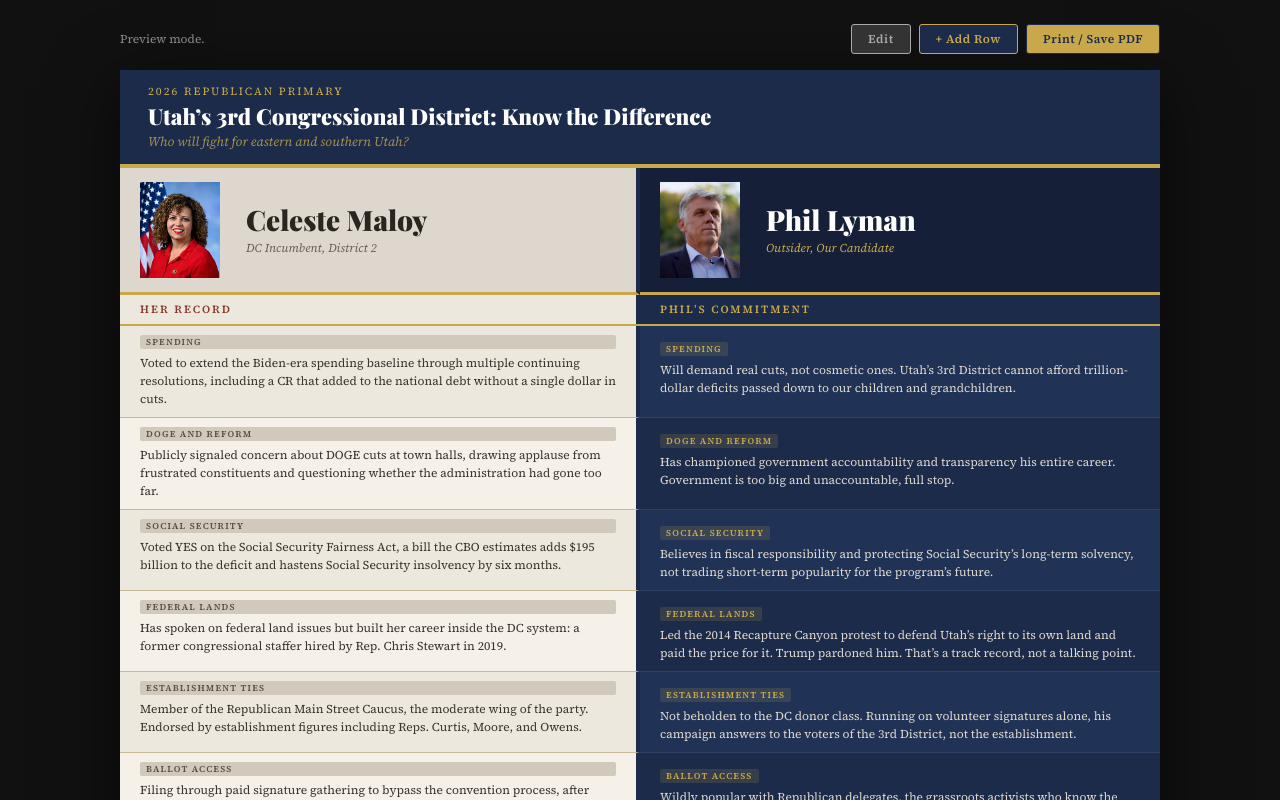
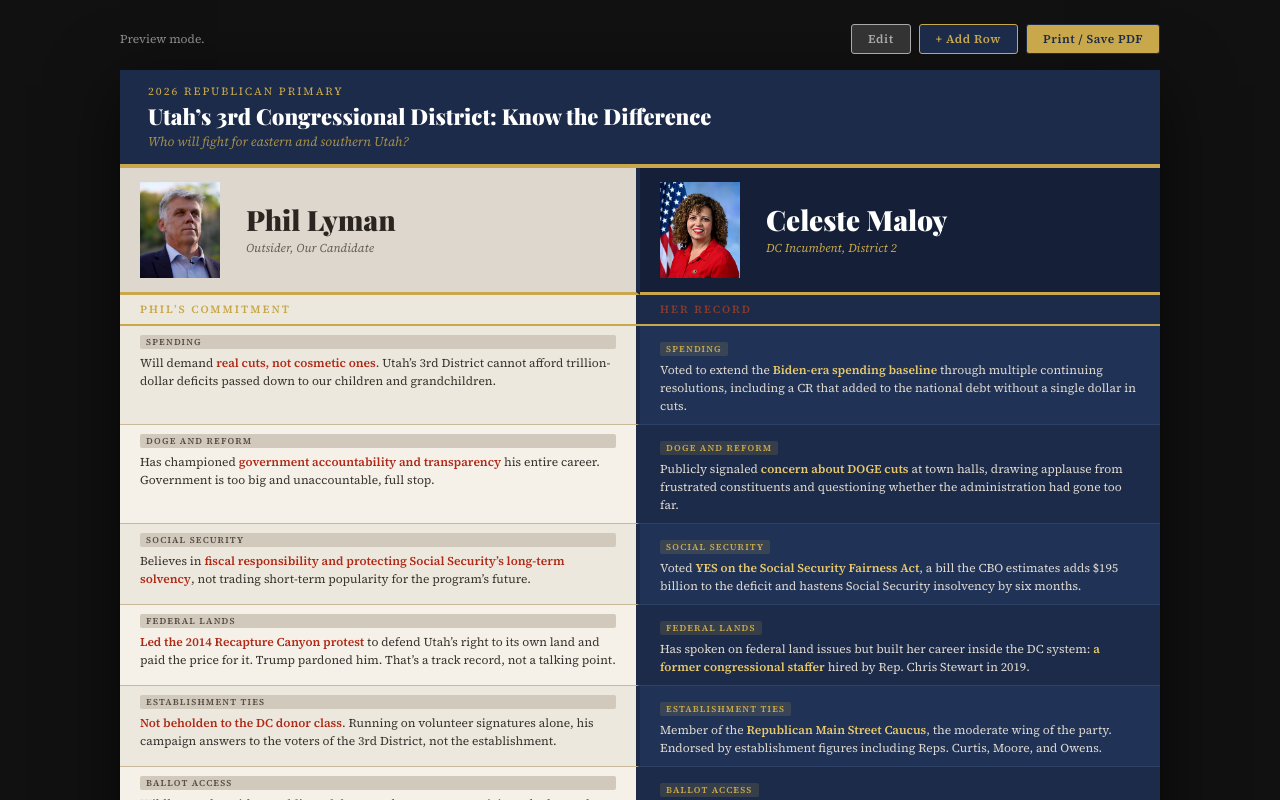
Before and after one commit to alexthompson50-lang/sidebyside, a React (Create React App) app: page / in a window 1280 px wide. Both pictures are taken after a click on the button "Preview". Shown: the top 800 px of the page. Built offline with nearby package versions, Linux system fonts and the light colour scheme.

Commit message:
Update App.js

```diff
--- a/src/App.js
+++ b/src/App.js
@@ -10,52 +10,52 @@
     tagline: "Who will fight for eastern and southern Utah?",
   },
   left: {
+    name: "Phil Lyman",
+    role: "Outsider, Our Candidate",
+    colHeader: "Phil\u2019s Commitment",
+    photo: PHIL_DEFAULT,
+  },
+  right: {
     name: "Celeste Maloy",
     role: "DC Incumbent, District 2",
     colHeader: "Her Record",
     photo: MALOY_DEFAULT,
   },
-  right: {
-    name: "Phil Lyman",
-    role: "Outsider, Our Candidate",
-    colHeader: "Phil\u2019s Commitment",
-    photo: PHIL_DEFAULT,
-  },
   rows: [
         {
       topic: "Spending",
-      left: { text: "Voted to extend the Biden-era spending baseline through multiple continuing resolutions, including a CR that added to the national debt without a single dollar in cuts.", bold: "Biden-era spending baseline" },
-      right: { text: "Will demand real cuts, not cosmetic ones. Utah\u2019s 3rd District cannot afford trillion-dollar deficits passed down to our children and grandchildren.", bold: "real cuts, not cosmetic ones" },
+      left: { text: "Will demand real cuts, not cosmetic ones. Utah\u2019s 3rd District cannot afford trillion-dollar deficits passed down to our children and grandchildren.", bold: "real cuts, not cosmetic ones" },
+      right: { text: "Voted to extend the Biden-era spending baseline through multiple continuing resolutions, including a CR that added to the national debt without a single dollar in cuts.", bold: "Biden-era spending baseline" },
     },
         {
       topic: "DOGE and Reform",
-      left: { text: "Publicly signaled concern about DOGE cuts at town halls, drawing applause from frustrated constituents and questioning whether the administration had gone too far.", bold: "concern about DOGE cuts" },
-      right: { text: "Has championed government accountability and transparency his entire career. Government is too big and unaccountable, full stop.", bold: "government accountability and transparency" },
+      left: { text: "Has championed government accountability and transparency his entire career. Government is too big and unaccountable, full stop.", bold: "government accountability and transparency" },
+      right: { text: "Publicly signaled concern about DOGE cuts at town halls, drawing applause from frustrated constituents and questioning whether the administration had gone too far.", bold: "concern about DOGE cuts" },
     },
         {
       topic: "Social Security",
-      left: { text: "Voted YES on the Social Security Fairness Act, a bill the CBO estimates adds $195 billion to the deficit and hastens Social Security insolvency by six months.", bold: "YES on the Social Security Fairness Act" },
-      right: { text: "Believes in fiscal responsibility and protecting Social Security\u2019s long-term solvency, not trading short-term popularity for the program\u2019s future.", bold: "fiscal responsibility and protecting Social Security\u2019s long-term solvency" },
+      left: { text: "Believes in fiscal responsibility and protecting Social Security\u2019s long-term solvency, not trading short-term popularity for the program\u2019s future.", bold: "fiscal responsibility and protecting Social Security\u2019s long-term solvency" },
+      right: { text: "Voted YES on the Social Security Fairness Act, a bill the CBO estimates adds $195 billion to the deficit and hastens Social Security insolvency by six months.", bold: "YES on the Social Security Fairness Act" },
     },
         {
       topic: "Federal Lands",
-      left: { text: "Has spoken on federal land issues but built her career inside the DC system: a former congressional staffer hired by Rep. Chris Stewart in 2019.", bold: "a former congressional staffer" },
-      right: { text: "Led the 2014 Recapture Canyon protest to defend Utah\u2019s right to its own land and paid the price for it. Trump pardoned him. That\u2019s a track record, not a talking point.", bold: "Led the 2014 Recapture Canyon protest" },
+      left: { text: "Led the 2014 Recapture Canyon protest to defend Utah\u2019s right to its own land and paid the price for it. Trump pardoned him. That\u2019s a track record, not a talking point.", bold: "Led the 2014 Recapture Canyon protest" },
+      right: { text: "Has spoken on federal land issues but built her career inside the DC system: a former congressional staffer hired by Rep. Chris Stewart in 2019.", bold: "a former congressional staffer" },
     },
         {
       topic: "Establishment Ties",
-      left: { text: "Member of the Republican Main Street Caucus, the moderate wing of the party. Endorsed by establishment figures including Reps. Curtis, Moore, and Owens.", bold: "Republican Main Street Caucus" },
-      right: { text: "Not beholden to the DC donor class. Running on volunteer signatures alone, his campaign answers to the voters of the 3rd District, not the establishment.", bold: "Not beholden to the DC donor class" },
+      left: { text: "Not beholden to the DC donor class. Running on volunteer signatures alone, his campaign answers to the voters of the 3rd District, not the establishment.", bold: "Not beholden to the DC donor class" },
+      right: { text: "Member of the Republican Main Street Caucus, the moderate wing of the party. Endorsed by establishment figures including Reps. Curtis, Moore, and Owens.", bold: "Republican Main Street Caucus" },
     },
         {
       topic: "Ballot Access",
-      left: { text: "Filing through paid signature gathering to bypass the convention process, after losing the 2024 convention to a primary challenger 57% to 43%.", bold: "paid signature gathering" },
-      right: { text: "Wildly popular with Republican delegates, the grassroots activists who know the issues and the candidates. Earning every signature through volunteers.", bold: "Republican delegates" },
+      left: { text: "Wildly popular with Republican delegates, the grassroots activists who know the issues and the candidates. Earning every signature through volunteers.", bold: "Republican delegates" },
+      right: { text: "Filing through paid signature gathering to bypass the convention process, after losing the 2024 convention to a primary challenger 57% to 43%.", bold: "paid signature gathering" },
     },
         {
       topic: "Our District",
-      left: { text: "Representing Salt Lake area voters her entire career. The 3rd District\u2019s 17 rural counties are new territory for her.", bold: "are new territory for her" },
-      right: { text: "Born and raised in Blanding: Phil is from this district. He has spent his career fighting for San Juan County and eastern Utah\u2019s way of life.", bold: "Phil is from this district" },
+      left: { text: "Born and raised in Blanding: Phil is from this district. He has spent his career fighting for San Juan County and eastern Utah\u2019s way of life.", bold: "Phil is from this district" },
+      right: { text: "Representing Salt Lake area voters her entire career. The 3rd District\u2019s 17 rural counties are new territory for her.", bold: "are new territory for her" },
     },
   ],
   footer: "All information sourced from public voting records, GovTrack, Congressional Budget Office analyses, and published news reporting. No claims fabricated or inferred.",
@@ -111,6 +111,20 @@
     >
       {value || placeholder}
     </span>
+  );
+}
+
+function BoldText({ text, bold, color, boldColor }) {
+  if (!bold || !text.includes(bold)) {
+    return <span style={{ color }}>{text}</span>;
+  }
+  const idx = text.indexOf(bold);
+  return (
+    <>
+      {idx > 0 && <span style={{ color }}>{text.slice(0, idx)}</span>}
+      <span style={{ color: boldColor, fontWeight: 700 }}>{bold}</span>
+      {idx + bold.length < text.length && <span style={{ color }}>{text.slice(idx + bold.length)}</span>}
+    </>
   );
 }
 
@@ -266,11 +280,11 @@
         <div style={{ display: "grid", gridTemplateColumns: "1fr 1fr", borderBottom: `2px solid ${GOLD}` }}>
           <div style={{ background: LIGHT_TAN, borderRight: `4px solid ${NAVY}`, padding: "7px 20px" }}>
             <Editable value={data.left.colHeader} onChange={v => set("left.colHeader", v)}
-              style={{ fontFamily: body, fontSize: 11, fontWeight: 700, letterSpacing: "2px", textTransform: "uppercase", color: "#8A3A2A" }} />
+              style={{ fontFamily: body, fontSize: 11, fontWeight: 700, letterSpacing: "2px", textTransform: "uppercase", color: GOLD }} />
           </div>
           <div style={{ background: NAVY, padding: "7px 20px" }}>
             <Editable value={data.right.colHeader} onChange={v => set("right.colHeader", v)}
-              style={{ fontFamily: body, fontSize: 11, fontWeight: 700, letterSpacing: "2px", textTransform: "uppercase", color: GOLD }} />
+              style={{ fontFamily: body, fontSize: 11, fontWeight: 700, letterSpacing: "2px", textTransform: "uppercase", color: "#8A3A2A" }} />
           </div>
         </div>
 
@@ -283,8 +297,14 @@
               <div style={{ background: leftBg, borderBottom: "1px solid #C8B89A", borderRight: `4px solid ${NAVY}`, padding: "9px 20px" }}>
                 <Editable value={row.topic} onChange={v => setRow(i, "topic", "topic", v)}
                   style={{ display: "inline-block", fontFamily: body, fontSize: 9, fontWeight: 700, letterSpacing: "1.2px", textTransform: "uppercase", background: LIGHT_BROWN, color: "#5A4F47", padding: "1px 6px", marginBottom: 5, borderRadius: 2 }} />
+                {editMode ? (
                   <Editable value={row.left.text} onChange={v => setRow(i, "left", "text", v)} multiline
                     style={{ fontFamily: body, fontSize: 12, lineHeight: 1.5, color: DARK_BROWN }} />
+                ) : (
+                  <div style={{ fontFamily: body, fontSize: 12, lineHeight: 1.5, color: DARK_BROWN }}>
+                    <BoldText text={row.left.text} bold={row.left.bold} color={DARK_BROWN} boldColor={RED} />
+                  </div>
+                )}
                 {editMode && (
                   <div style={{ marginTop: 4 }}>
                     <span style={{ fontFamily: body, fontSize: 10, color: MED_BROWN }}>Bold phrase: </span>
@@ -297,8 +317,14 @@
                 <div style={{ display: "inline-block", fontFamily: body, fontSize: 9, fontWeight: 700, letterSpacing: "1.2px", textTransform: "uppercase", background: "rgba(200,168,75,0.15)", color: GOLD_TAG, padding: "1px 6px", marginBottom: 5, borderRadius: 2 }}>
                   {row.topic}
                 </div>
+                {editMode ? (
                   <Editable value={row.right.text} onChange={v => setRow(i, "right", "text", v)} multiline
                     style={{ fontFamily: body, fontSize: 12, lineHeight: 1.5, color: LIGHT_NAVY_TEXT }} />
+                ) : (
+                  <div style={{ fontFamily: body, fontSize: 12, lineHeight: 1.5, color: LIGHT_NAVY_TEXT }}>
+                    <BoldText text={row.right.text} bold={row.right.bold} color={LIGHT_NAVY_TEXT} boldColor={GOLD_MUTED} />
+                  </div>
+                )}
                 {editMode && (
                   <div style={{ marginTop: 4 }}>
                     <span style={{ fontFamily: body, fontSize: 10, color: "rgba(200,168,75,0.5)" }}>Bold phrase: </span>
@@ -328,11 +354,47 @@
 
       <style>{`
         @media print {
-          body { background: white !important; padding: 0 !important; }
-          #root > div > div:first-child { display: none !important; }
-          #card { max-width: 100% !important; box-shadow: none !important; }
+          @page {
+            size: 11in 8.5in;
+            margin: 0.25in;
+          }
+          html, body {
+            width: 11in;
+            height: 8.5in;
+            margin: 0 !important;
+            padding: 0 !important;
+            background: white !important;
+            overflow: hidden !important;
+          }
+          #root {
+            width: 11in;
+            height: 8.5in;
+            overflow: hidden !important;
+          }
+          #root > div {
+            padding: 0 !important;
+            background: white !important;
+            height: 8.5in !important;
+            width: 11in !important;
+            overflow: hidden !important;
+          }
+          #root > div > div:first-child {
+            display: none !important;
+          }
+          #card {
+            width: 10.5in !important;
+            max-width: 10.5in !important;
+            box-shadow: none !important;
+            margin: 0 auto !important;
+            overflow: hidden !important;
+            transform-origin: top center;
+            transform: scale(0.98);
+          }
+          #card * {
+            page-break-inside: avoid !important;
+            break-inside: avoid !important;
+          }
           button { display: none !important; }
-          @page { size: landscape; margin: 0.35in; }
         }
       `}</style>
 
```
Lines whose indentation alone changed are shown as unchanged.
